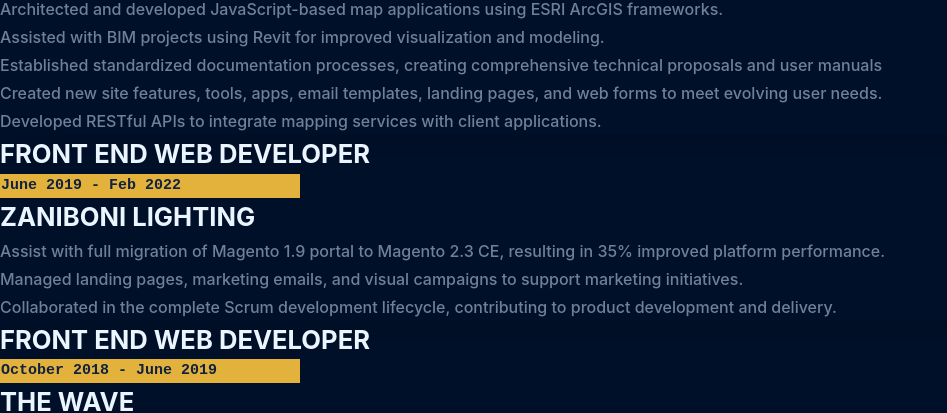
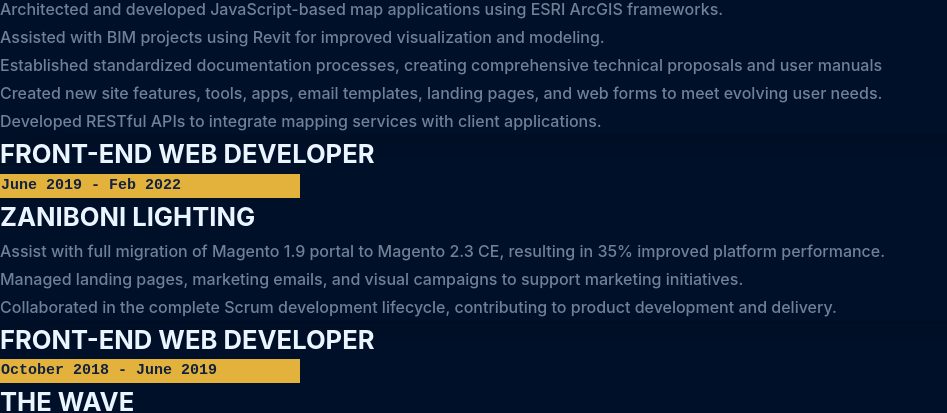
Before and after one commit to DwightX/portfoliov3, a Next.js app: page / in a window 1280 px wide. Shown: the part 2456-2869 px from the top of the page, without its empty margins (0-947 px from the left). Built offline with nearby package versions, Linux system fonts and the light colour scheme.

Commit message:
Update Experience.js

```diff
--- a/src/app/components/Experience.js
+++ b/src/app/components/Experience.js
@@ -44,7 +44,7 @@
                         </div>
                         <div className='py-4 px-4 textBlurbs md:flex md:flex-wrap w-full'>
                             <div className="w-full md:w-2/4">
-                                <h2 className='jobTitle'>FRONT END WEB DEVELOPER</h2>
+                                <h2 className='jobTitle'>FRONT-END WEB DEVELOPER</h2>
                                 <p className="jobYear">June 2019 - Feb 2022</p>
                             </div>
                             <div className="w-full md:w-2/4 mt-4">
@@ -60,7 +60,7 @@
                         </div>
                         <div className='py-4 px-4 textBlurbs md:flex md:flex-wrap w-full'>
                         <div className="w-full md:w-2/4">
-                                <h2 className='jobTitle'>FRONT END WEB DEVELOPER</h2>
+                                <h2 className='jobTitle'>FRONT-END WEB DEVELOPER</h2>
                                 <p className="jobYear">October 2018 - June 2019</p>
                             </div>
                             <div className="w-full md:w-2/4 mt-4">
```
